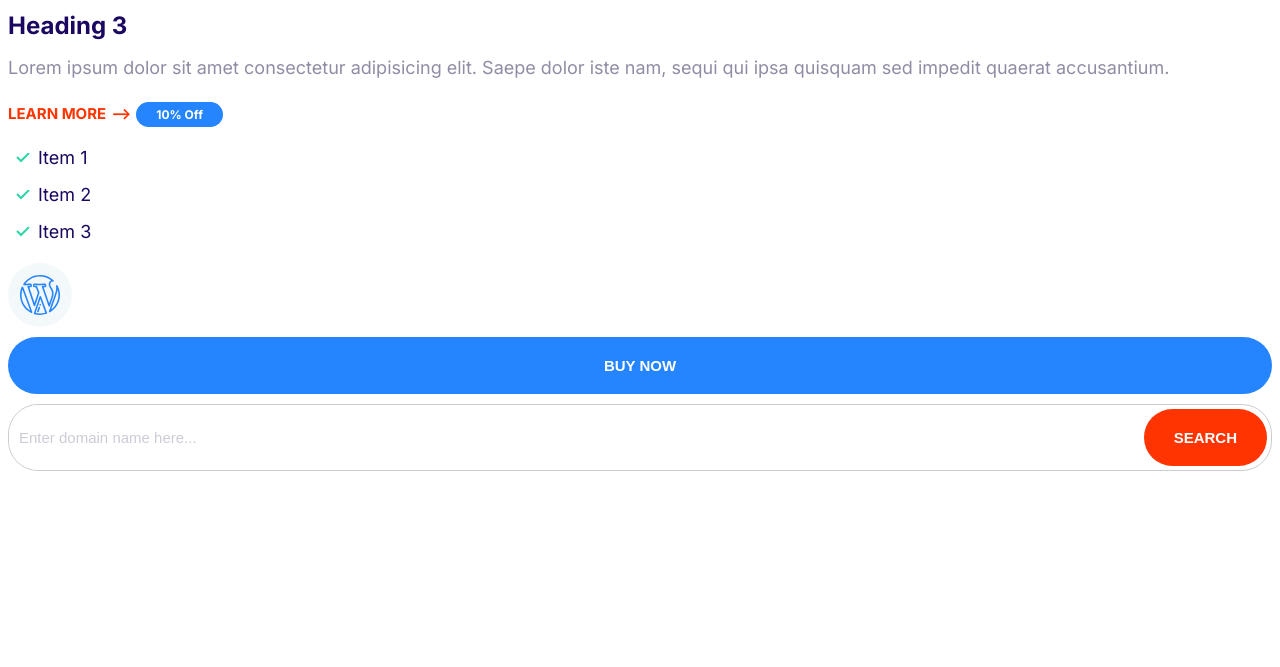
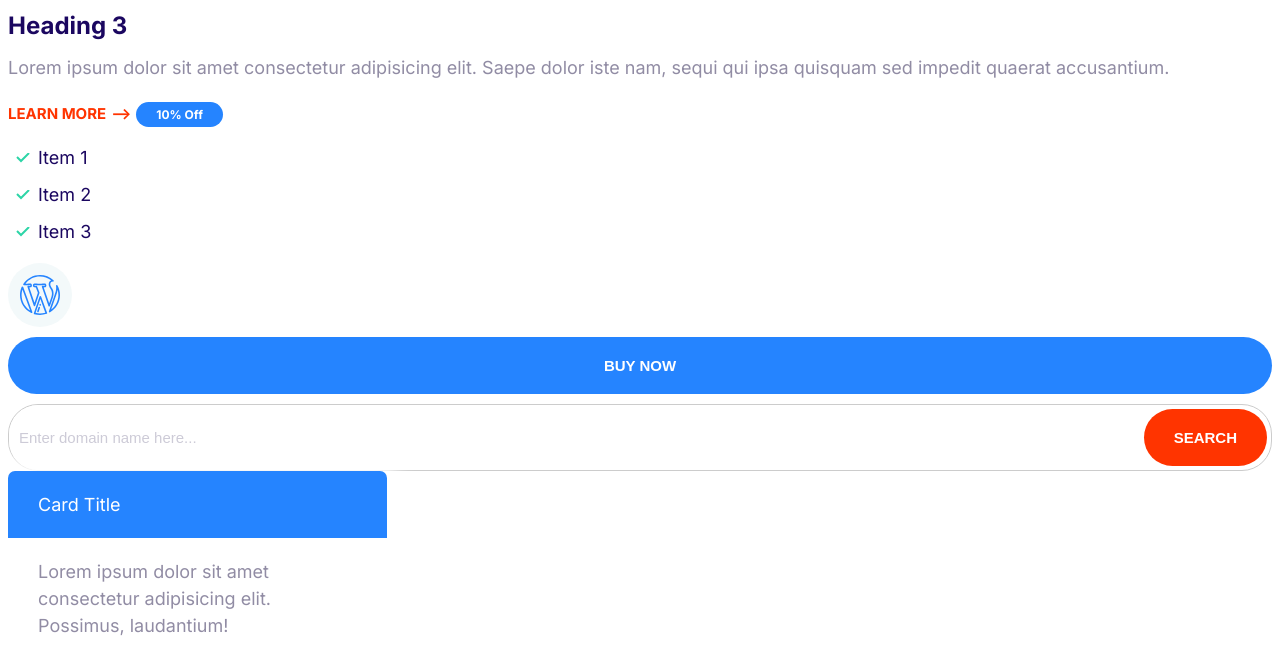
Before and after one commit to parengperdi/VPS, a plain HTML site: page index.html in a window 1280 px wide. Shown: the part 283-950 px from the top of the page. Before the commit the page ends 800 px from the top, so only its background shows below. Drawn offline with Linux system fonts and the light colour scheme.

Commit message:
create cards.

```diff
--- a/index.html
+++ b/index.html
@@ -49,5 +49,15 @@
       />
       <button class="btn btn--accent">Search</button>
     </div>
+
+    <div style="width: 30%">
+      <div class="card card--primary">
+        <header class="card__header">Card Title</header>
+        <div class="card__body">
+          Lorem ipsum dolor sit amet consectetur adipisicing elit. Possimus,
+          laudantium!
+        </div>
+      </div>
+    </div>
   </body>
 </html>
--- a/styles.css
+++ b/styles.css
@@ -254,4 +254,5 @@ a {
   .card--secondary .card__header {
     background: var(--color-secondary);
     color: #fff;
+  }
 }
```
